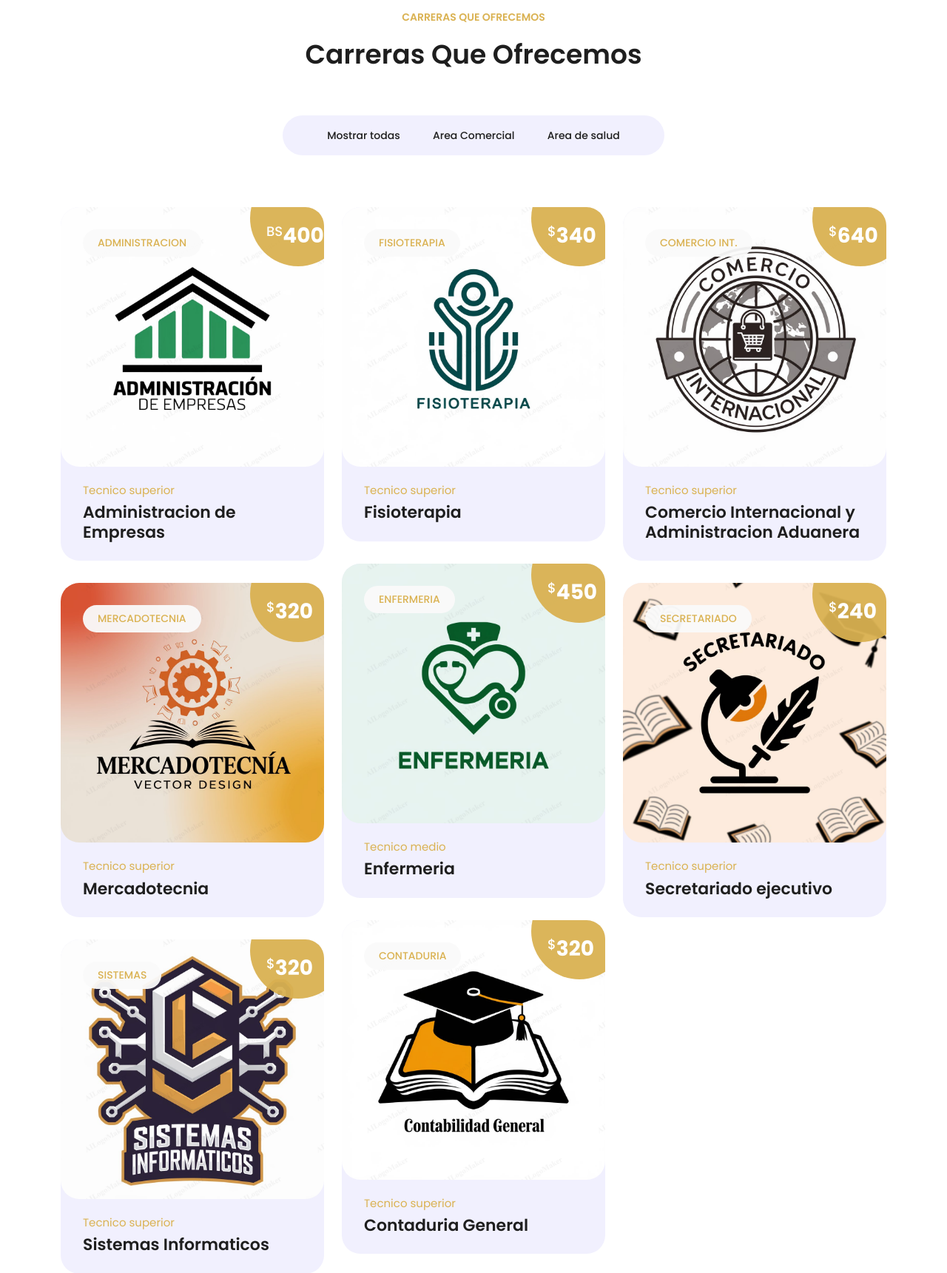
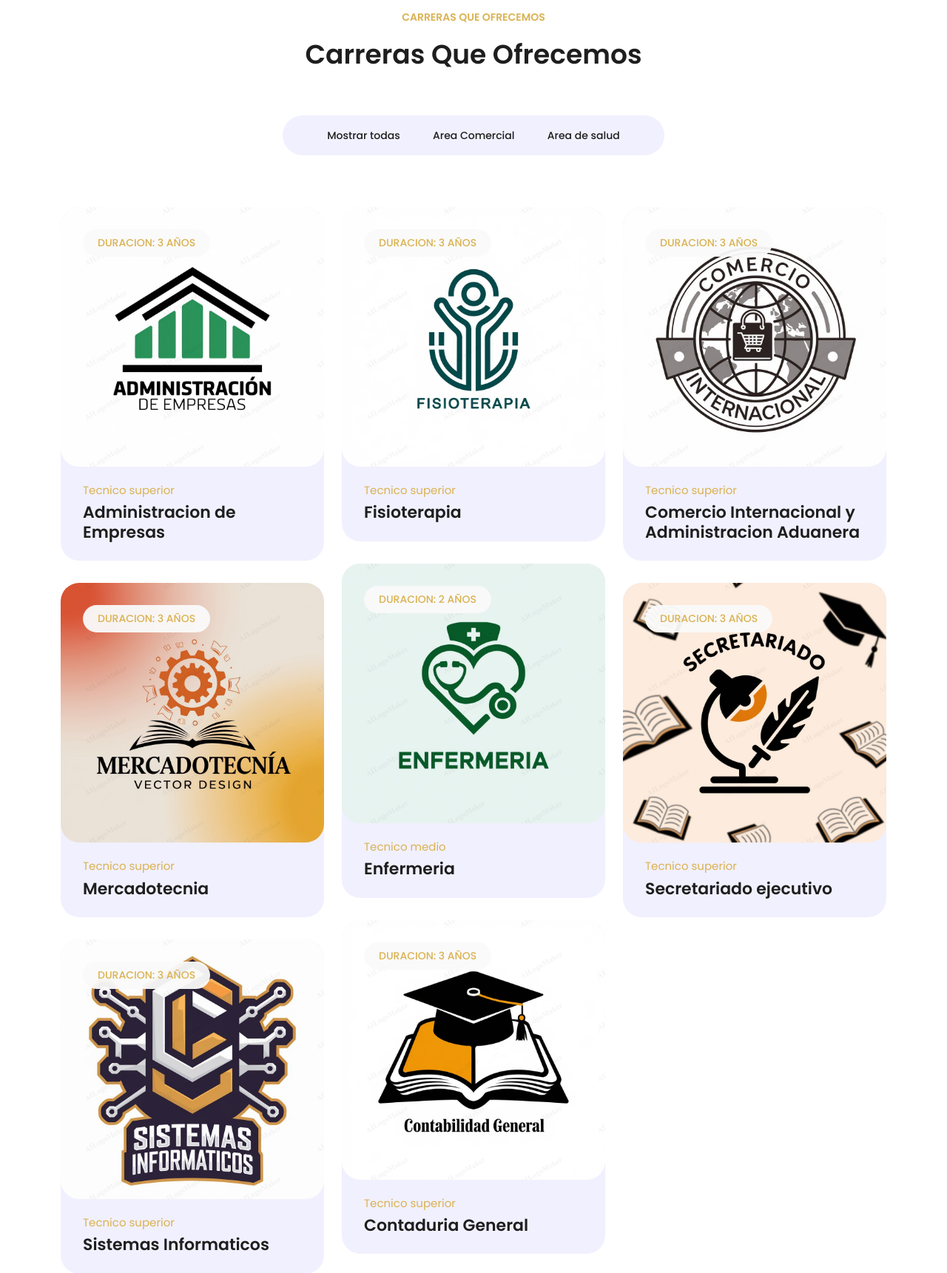
Before and after one commit to DaRiOhexe/DaRiOhexe.github.io, a PHP site: page / in a window 1280 px wide. Shown: the part 2480-4201 px from the top of the page at 74% size. Run offline with PHP 8.4, Linux system fonts and the light colour scheme.

Commit message:
Add files via upload
mejoras

```diff
--- a/assets/css/templatemo-scholar.css
+++ b/assets/css/templatemo-scholar.css
@@ -26,6 +26,9 @@ font & reset css
 ---------------------------------------------
 */
 @import url("https://fonts.googleapis.com/css2?family=Poppins:wght@100;200;300;400;500;600;700;800;900");
+:root {
+  --brand: #153E85;
+}
 /*
 ---------------------------------------------
 reset
@@ -175,6 +178,27 @@ body {
   color: #fff;
 }
 
+.bg-cover {
+  background-size: cover;
+  background-position: center;
+  background-repeat: no-repeat;
+}
+
+.btn {
+  max-height: 40px;
+}
+
+.btn-brand {
+  border-color: var(--brand);
+  background-color: var(--brand);
+  color: #fff;
+}
+
+.btn-brand:hover {
+  background-color: #153E85;
+  border-color: #153E85;
+  color: #fff;
+}
 /*
 ---------------------------------------------
 Pre-loader Style
--- a/index.html
+++ b/index.html
@@ -61,6 +61,8 @@ https://templatemo.com/tm-586-scholar
                       <li class="scroll-to-section"><a href="#services">Documentos Normativos</a></li>
                       <li class="scroll-to-section"><a href="#courses">Carreras</a></li>
                       <li class="scroll-to-section"><a href="#team">Autoridades</a></li>
+                      <a href="#" data-bs-toggle="modal" data-bs-target="#exampleModal"
+                    class="btn btn-brand ms-lg-3">Contacto</a>
                   </ul>
                     <a class='menu-trigger'>
                         <span>Menu</span>
@@ -209,8 +211,7 @@ https://templatemo.com/tm-586-scholar
           <div class="events_item">
             <div class="thumb">
               <a href="#"><img src="assets/images/administracion.png" alt=""></a>
-              <span class="category">Administracion</span>
-              <span class="price"><h6><em>Bs</em>400</h6></span>
+              <span class="category">Duracion: 3 años</span>
             </div>
             <div class="down-content">
               <span class="author">Tecnico superior</span>
@@ -222,8 +223,7 @@ https://templatemo.com/tm-586-scholar
           <div class="events_item">
             <div class="thumb">
               <a href="#"><img src="assets/images/Fisioterapia.png" alt=""></a>
-              <span class="category">Fisioterapia</span>
-              <span class="price"><h6><em>$</em>340</h6></span>
+              <span class="category">Duracion: 3 años</span>
             </div>
             <div class="down-content">
               <span class="author">Tecnico superior</span>
@@ -235,8 +235,7 @@ https://templatemo.com/tm-586-scholar
           <div class="events_item">
             <div class="thumb">
               <a href="#"><img src="assets/images/comercio-int.png" alt=""></a>
-              <span class="category">Comercio int.</span>
-              <span class="price"><h6><em>$</em>640</h6></span>
+              <span class="category">Duracion: 3 años</span>
             </div>
             <div class="down-content">
               <span class="author">Tecnico superior</span>
@@ -248,8 +247,7 @@ https://templatemo.com/tm-586-scholar
           <div class="events_item">
             <div class="thumb">
               <a href="#"><img src="assets/images/Enfermeria.png" alt=""></a>
-              <span class="category">Enfermeria</span>
-              <span class="price"><h6><em>$</em>450</h6></span>
+              <span class="category">Duracion: 2 años</span>
             </div>
             <div class="down-content">
               <span class="author">Tecnico medio</span>
@@ -261,8 +259,7 @@ https://templatemo.com/tm-586-scholar
           <div class="events_item">
             <div class="thumb">
               <a href="#"><img src="assets/images/mercadotecnia.png" alt=""></a>
-              <span class="category">Mercadotecnia</span>
-              <span class="price"><h6><em>$</em>320</h6></span>
+              <span class="category">Duracion: 3 años</span>
             </div>
             <div class="down-content">
               <span class="author">Tecnico superior</span>
@@ -274,8 +271,7 @@ https://templatemo.com/tm-586-scholar
           <div class="events_item">
             <div class="thumb">
               <a href="#"><img src="assets/images/Secretariado.png" alt=""></a>
-              <span class="category">Secretariado</span>
-              <span class="price"><h6><em>$</em>240</h6></span>
+              <span class="category">Duracion: 3 años</span>
             </div>
             <div class="down-content">
               <span class="author">Tecnico superior</span>
@@ -287,8 +283,7 @@ https://templatemo.com/tm-586-scholar
           <div class="events_item">
             <div class="thumb">
               <a href="#"><img src="assets/images/Contaduria.png" alt=""></a>
-              <span class="category">Contaduria</span>
-              <span class="price"><h6><em>$</em>320</h6></span>
+              <span class="category">Duracion: 3 años</span>
             </div>
             <div class="down-content">
               <span class="author">Tecnico superior</span>
@@ -300,8 +295,7 @@ https://templatemo.com/tm-586-scholar
           <div class="events_item">
             <div class="thumb">
               <a href="#"><img src="assets/images/sistemas.png" alt=""></a>
-              <span class="category">Sistemas</span>
-              <span class="price"><h6><em>$</em>320</h6></span>
+              <span class="category">Duracion: 3 años</span>
             </div>
             <div class="down-content">
               <span class="author">Tecnico superior</span>
@@ -324,7 +318,7 @@ https://templatemo.com/tm-586-scholar
               <h4>Lic. Jose Luis Lujan Barrios</h4>
               <ul class="social-icons">
                 <li><a href="#"><i class="fab fa-facebook"></i></a></li>
-                <li><a href="#"><i class="fab fa-twitter"></i></a></li>
+                <li><a href="#"><i class="fab fa-whatsapp"></i></a></li>
                 <li><a href="#"><i class="fab fa-linkedin"></i></a></li>
               </ul>
             </div>
@@ -338,7 +332,7 @@ https://templatemo.com/tm-586-scholar
               <h4>ING. Douglas Alejandro Lujan Moreira</h4>
               <ul class="social-icons">
                 <li><a href="#"><i class="fab fa-facebook"></i></a></li>
-                <li><a href="#"><i class="fab fa-twitter"></i></a></li>
+                <li><a href="#"><i class="fab fa-whatsapp"></i></a></li>
                 <li><a href="#"><i class="fab fa-linkedin"></i></a></li>
               </ul>
             </div>
@@ -352,7 +346,7 @@ https://templatemo.com/tm-586-scholar
               <h4>Lic.</h4>
               <ul class="social-icons">
                 <li><a href="#"><i class="fab fa-facebook"></i></a></li>
-                <li><a href="#"><i class="fab fa-twitter"></i></a></li>
+                <li><a href="#"><i class="fab fa-whatsapp"></i></a></li>
                 <li><a href="#"><i class="fab fa-linkedin"></i></a></li>
               </ul>
             </div>
@@ -362,11 +356,11 @@ https://templatemo.com/tm-586-scholar
           <div class="team-member">
             <div class="main-content">
               <img src="assets/images/member-01.jpg" alt="">
-              <span class="category">########</span>
-              <h4>###########</h4>
+              <span class="category">Docente</span>
+              <h4>Ing. David</h4>
               <ul class="social-icons">
                 <li><a href="#"><i class="fab fa-facebook"></i></a></li>
-                <li><a href="#"><i class="fab fa-twitter"></i></a></li>
+                <li><a href="#"><i class="fab fa-whatsapp"></i></a></li>
                 <li><a href="#"><i class="fab fa-linkedin"></i></a></li>
               </ul>
             </div>
@@ -426,6 +420,57 @@ https://templatemo.com/tm-586-scholar
     </div>
   </footer>
 
+  <div class="modal fade" id="exampleModal" tabindex="-1" aria-labelledby="exampleModalLabel" aria-hidden="true">
+    <div class="modal-dialog modal-dialog-centered modal-xl">
+        <div class="modal-content">
+            <div class="modal-body p-0">
+                <div class="container-fluid">
+                    <div class="row gy-4">
+                        <div class="col-lg-4 col-sm-12 bg-cover"
+                            style="background-image: url(assets/images/contact.webp); min-height:300px;">
+                            <div>
+
+                            </div>
+                        </div>
+                        <div class="col-lg-8">
+                            <form class="p-lg-5 col-12 row g-3">
+                                <div>
+                                    <h1>Contactanos</h1>
+                                    <p>No dude en contactarnos y nos comunicaremos con usted lo antes posible, para mas informacion llamar al: 4361110</p>
+                                </div>
+                                <div class="col-lg-6">
+                                    <label for="userName" class="form-label">Primer nombre</label>
+                                    <input type="text" class="form-control" placeholder="Nombre" id="userName"
+                                        aria-describedby="emailHelp">
+                                </div>
+                                <div class="col-lg-6">
+                                    <label for="userName" class="form-label">Apellido</label>
+                                    <input type="text" class="form-control" placeholder="apellido" id="userName"
+                                        aria-describedby="emailHelp">
+                                </div>
+                                <div class="col-12">
+                                    <label for="userName" class="form-label">Correo electronico</label>
+                                    <input type="email" class="form-control" placeholder="email@ejemplo.com"
+                                        id="userName" aria-describedby="emailHelp">
+                                </div>
+                                <div class="col-12">
+                                    <label for="exampleInputEmail1" class="form-label">Celular</label>
+                                    <textarea name="" placeholder="+591 53528895"
+                                        class="form-control" id="" rows="1"></textarea>
+                                </div>
+
+                                <div class="col-12">
+                                    <button type="submit" class="btn btn-brand">Enviar</button>
+                                </div>
+                            </form>
+                        </div>
+                    </div>
+                </div>
+            </div>
+
+        </div>
+    </div>
+</div>
   <!-- Scripts -->
   <!-- Bootstrap core JavaScript -->
   <script src="vendor/jquery/jquery.min.js"></script>
```
Also changed, not shown: assets/images/contact.webp (added).
